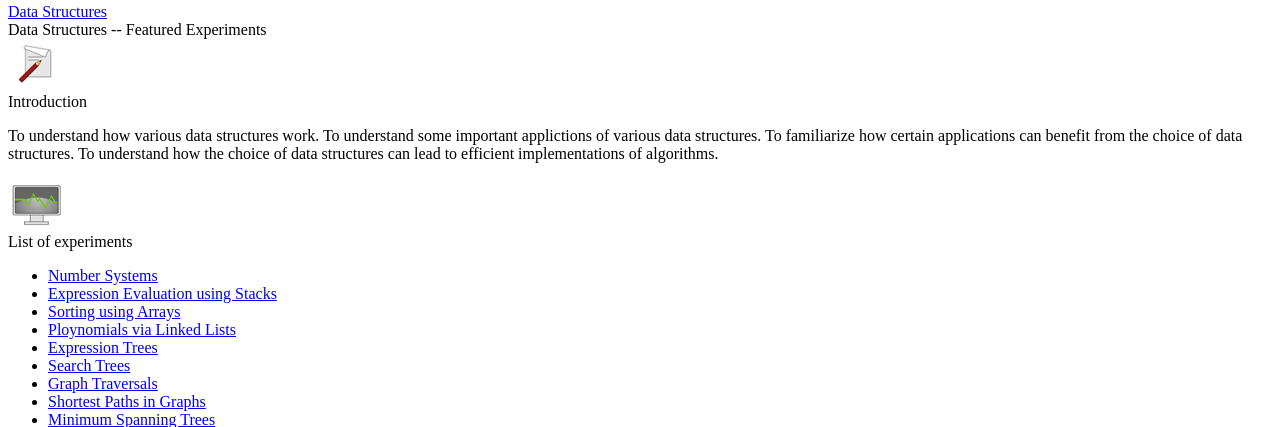
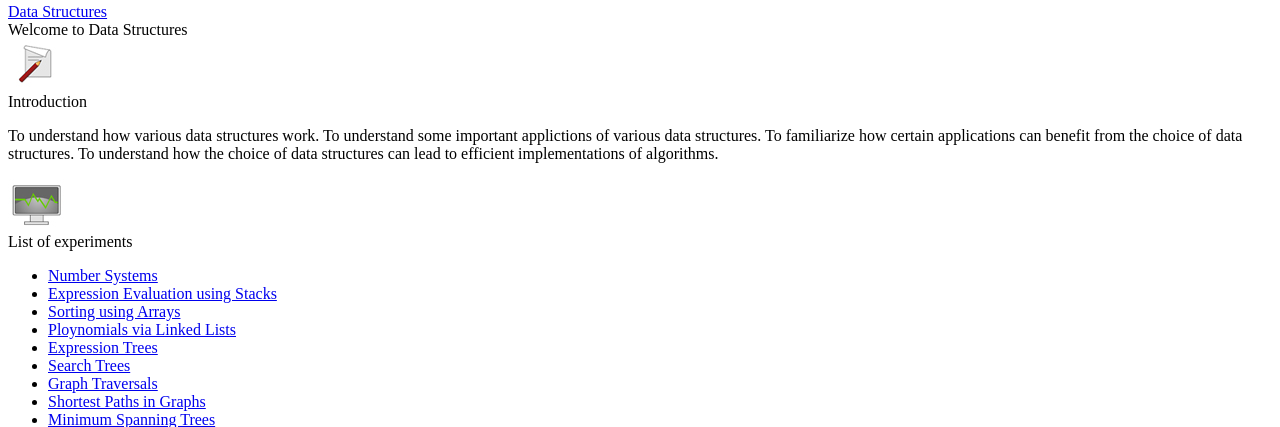
Before and after one commit to virtual-labs-archive/data-structures-iiith, a PHP site: page /content.html in a window 1280 px wide. Shown: the part 309-736 px from the top of the page. Run offline with PHP 8.4, Linux system fonts and the light colour scheme.

Commit message:
git-svn-id: file:///labs/cse01/svn/DS_NEW@33 2bb689c2-19eb-4a6e-b4ed-70bb92b72d0f

```diff
--- a/src/lab/content.html
+++ b/src/lab/content.html
@@ -54,8 +54,8 @@ edit -->
       <!-- You can add a welcome message or title of the
       experiment enclosed in h1 tag here -->
       <div id="lab-article-heading" class="heading">
-        Data Structures -- Featured Experiments
-      </div>
+        Welcome to Data Structures
+	</div>
 
       <!-- Add any additional element if required with proper
       enclosing-->
--- a/src/lab/exp_template.php
+++ b/src/lab/exp_template.php
@@ -103,7 +103,7 @@
 	experiment content sits-->
 	<article id="experiment-article">
 
-	<div class="breadcrumb" id="experiment-article-breadcrumb"><a href="<?php echo $vlab_url?>">Home</a><a></a> &gt; <a href="<?php echo $lab_url?>">Data Structres</a>    </div>
+	<div class="breadcrumb" id="experiment-article-breadcrumb"><a href="<?php echo $vlab_url?>">Home</a><a></a> &gt; <a href="<?php echo $lab_url?>">Data Structures</a>    </div>
 
 	<!-- The lab article has an header, optional navigational
 	menu, number of sections, an optional sidebar and a closing
```
